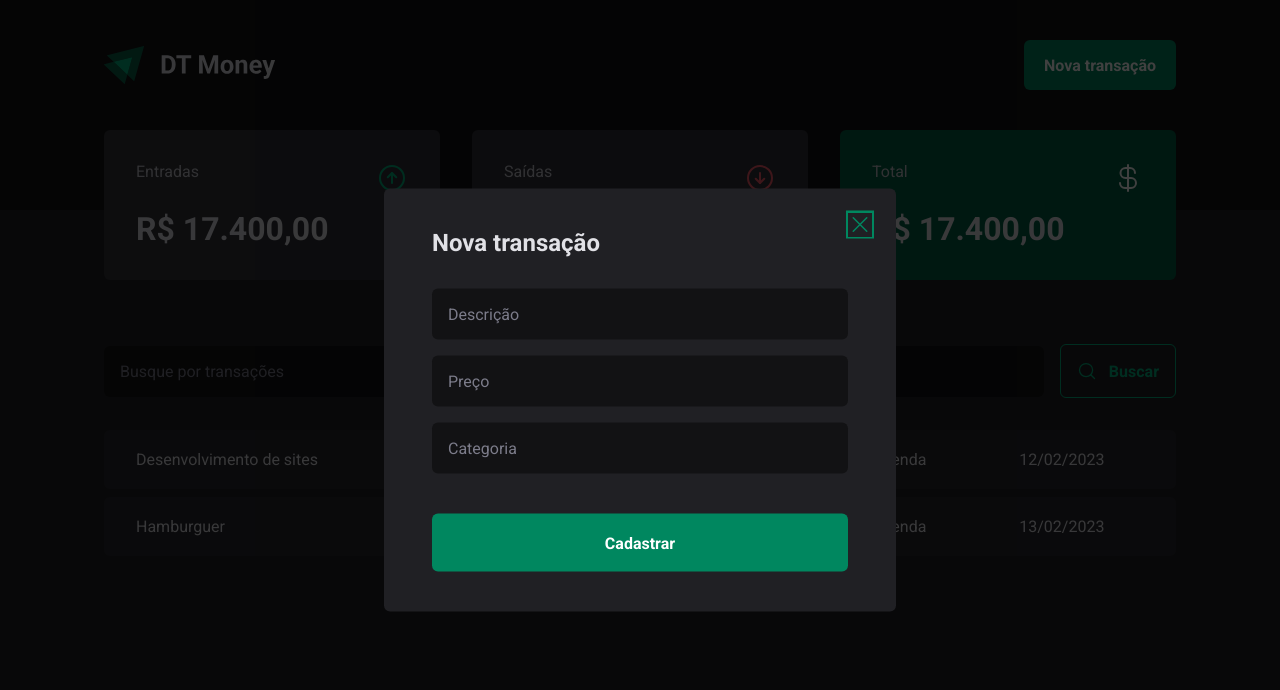
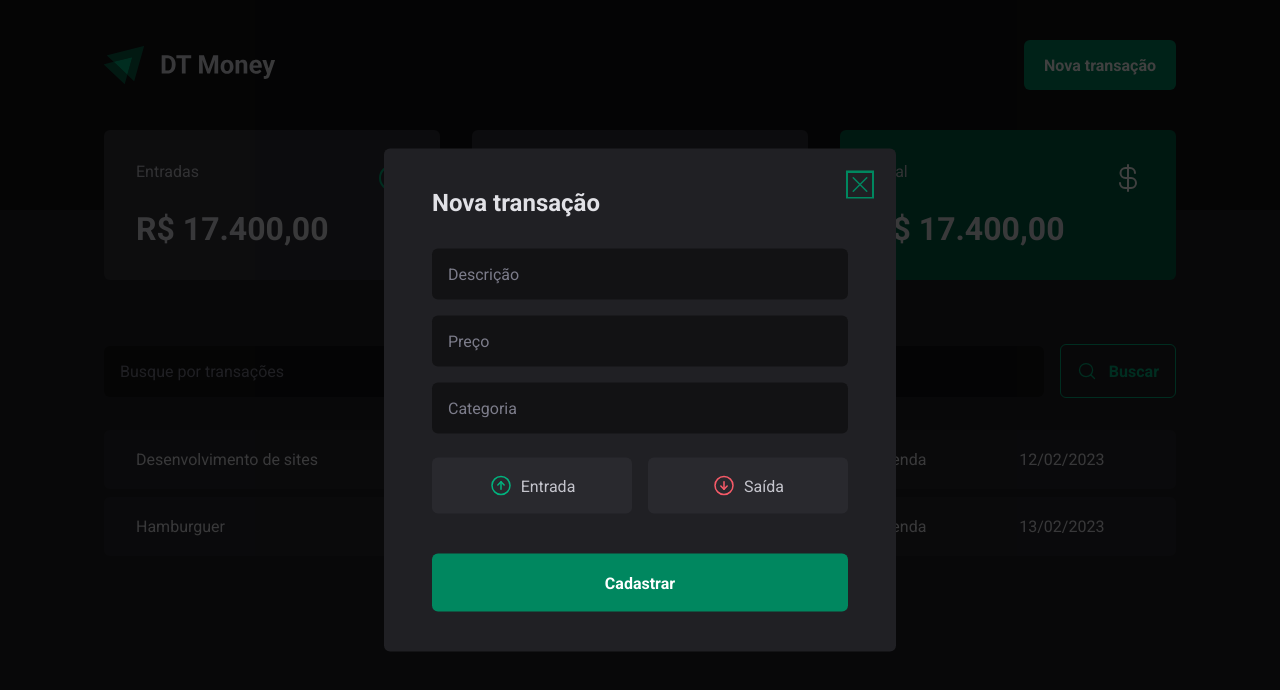
Before and after one commit to glaubermatos/dt-money, a React (Vite) app: page / in a window 1280 px wide. Both pictures are taken after a click on the button "Nova transação". Shown: the top 690 px of the page. Built offline with nearby package versions, Linux system fonts and the light colour scheme.

Commit message:
Estrutura visual - Botões de entrada e saída

```diff
--- a/src/components/NewTransactionModal/index.tsx
+++ b/src/components/NewTransactionModal/index.tsx
@@ -1,6 +1,6 @@
 import * as Dialog from '@radix-ui/react-dialog'
-import { X } from 'phosphor-react';
-import { CloseButton, Content, Overlay } from "./styles";
+import { ArrowCircleDown, ArrowCircleUp, X } from 'phosphor-react';
+import { CloseButton, Content, Overlay, TransactionType, TransactionTypeButton } from "./styles";
 
 export function NewTransactionModal() {
     return (
@@ -19,6 +19,17 @@
                     <input type="number" placeholder="Preço" required />
                     <input type="text" placeholder="Categoria" required />
 
+                    <TransactionType>
+                        <TransactionTypeButton variant='income'>
+                            <ArrowCircleUp size={24} />
+                            Entrada
+                        </TransactionTypeButton>
+                        <TransactionTypeButton variant='outcome'>
+                            <ArrowCircleDown size={24} />
+                            Saída
+                        </TransactionTypeButton>
+                    </TransactionType>
+
                     <button type="submit">Cadastrar</button>
                 </form>
             </Content>
--- a/src/components/NewTransactionModal/styles.ts
+++ b/src/components/NewTransactionModal/styles.ts
@@ -7,7 +7,7 @@
     height: 100vh;
     inset: 0;
     background: rgba(0, 0, 0, 0.75);
-`
+`;
 
 export const Content = styled(Dialog.Content)`
     min-width: 32rem;
@@ -56,7 +56,7 @@
             }
         }
     }
-`
+`;
 
 export const CloseButton = styled(Dialog.Close)`
     position: absolute;
@@ -66,5 +66,34 @@
     right: 1.5rem;
     line-height: 0;
     cursor: pointer;
-    color: ${props => props.theme["green-500"]}
-`
+    color: ${props => props.theme["green-500"]};
+`;
+
+export const TransactionType = styled.div`
+    display: grid;
+    grid-template-columns: repeat(2, 1fr);
+    gap: 1rem;
+    margin-top: 0.5rem;
+`;
+
+interface TransactionTypeButtonProps {
+    variant: 'income' | 'outcome';
+}
+
+export const TransactionTypeButton = styled.button<TransactionTypeButtonProps>`
+    background: ${props => props.theme["gray-700"]};
+    padding: 1rem;
+    display: flex;
+    align-items: center;
+    justify-content: center;
+    gap: 0.5rem;
+    border-radius: 6px;
+    cursor: pointer;
+    border: 0;
+    color: ${props => props.theme["gray-300"]};
+
+    svg {
+        color: ${props => props.variant === 'income' ? props.theme["green-300"] : props.theme["red-300"]}
+    }
+
+`;
```
